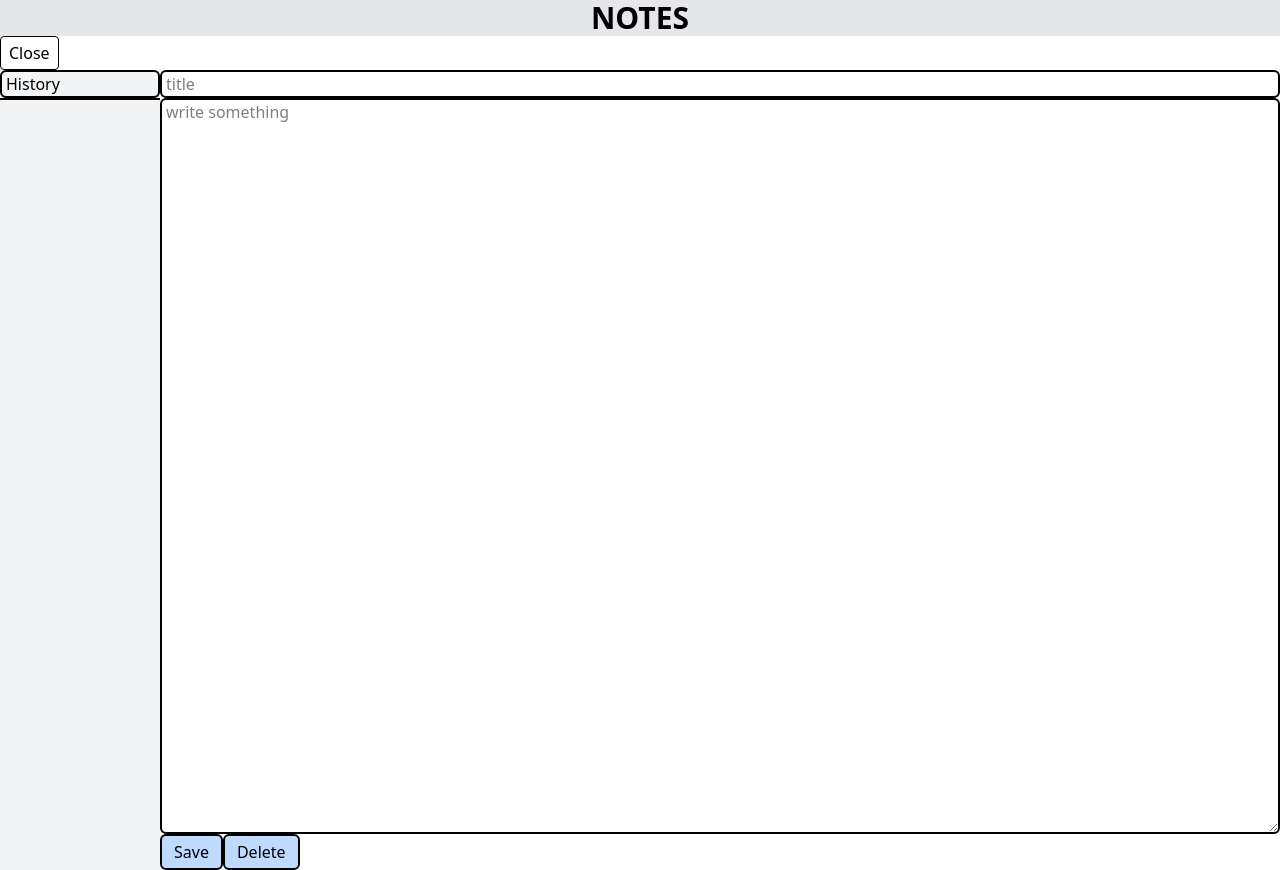
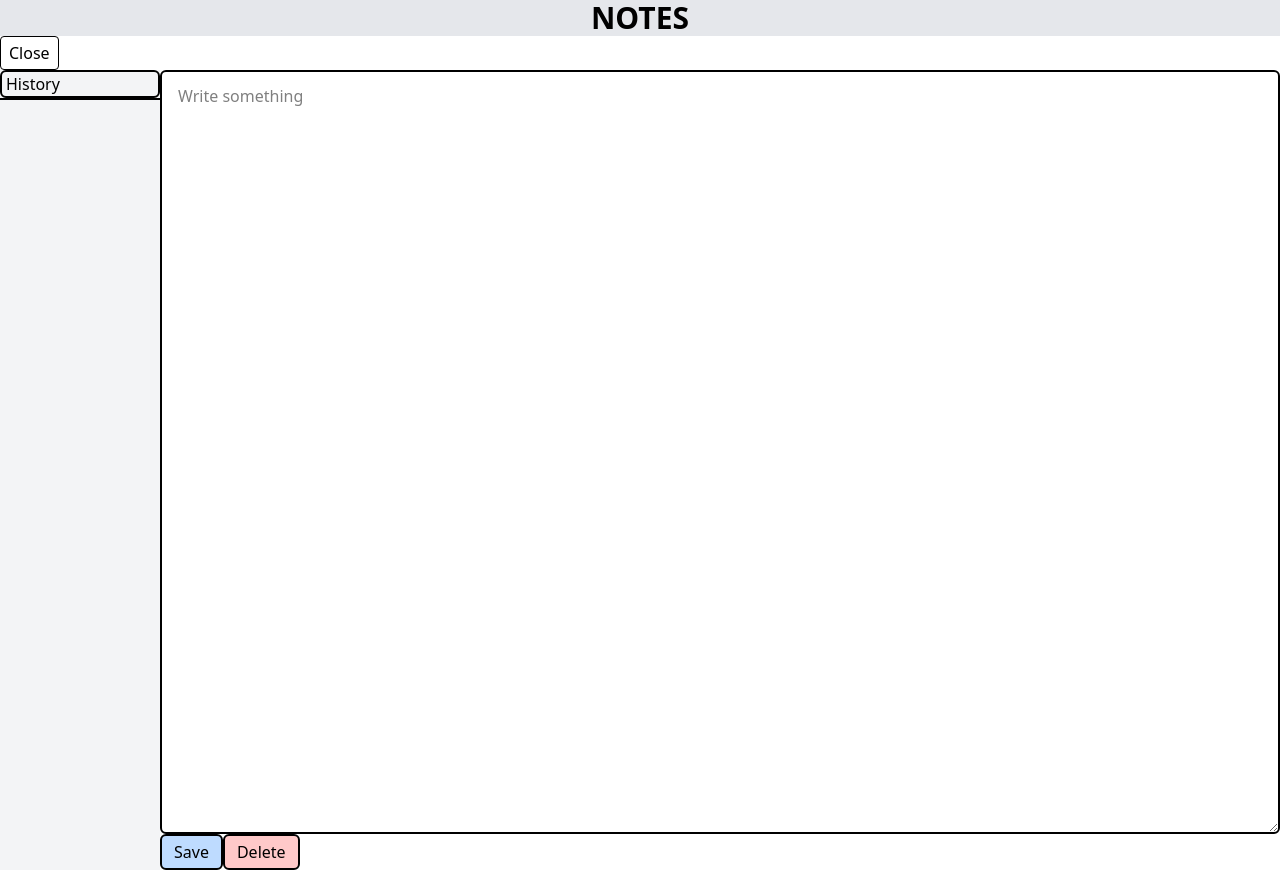
Before and after one commit to priyanshtech/Notes-app, a React (Vite) app: page / in a window 1280 px wide. Built offline with nearby package versions, Linux system fonts and the light colour scheme.

Commit message:
removed the title

```diff
--- a/src/components/Editor.jsx
+++ b/src/components/Editor.jsx
@@ -16,22 +16,24 @@ export default function Editor (){
 
 
     return(<div className="h-screen flex-1"><div className="flex flex-col h-screen">
-        <input className="border-2 rounded-md px-1" placeholder="title  "
-        value ={title}
-        onChange={(e)=>setTitle(e.target.value)}/>
 
 
 
-        <textarea placeholder="write something " className=" border-2 rounded-md flex-1 px-1 overflow-y-auto " value ={content}
+
+        <textarea placeholder="Write something " className=" border-2 rounded-md flex-1 px-4 py-3 overflow-y-auto caret-blue-900" value ={content}
         onChange={(e)=>setContent(e.target.value)} />
         <div>
         <button
             className="border-2 rounded-md px-3 py-1  bg-blue-200"
             onClick={() => {
-                if (!title.trim() || !content.trim()){
-                    alert("both required title and content ")
+                const lines = content.trim().split("\n");
+                    const title = lines[0];
+
+                if (!title) {
+                    alert("Write something to save the note");
                     return;
-                }
+                    }
+
                 setArray(prev=>[...prev,{id: Date.now(),title,content}])
                 setTitle("");
                 setContent("");
@@ -41,7 +43,7 @@ export default function Editor (){
             >
             Save
             </button><button
-            className="border-2 rounded-md px-3 py-1  bg-blue-200"
+            className="border-2 rounded-md px-3 py-1  bg-red-200"
             onClick={() => {
                 if (!title.trim() || !content.trim()){
                     alert("both required title and content to delete")
```
